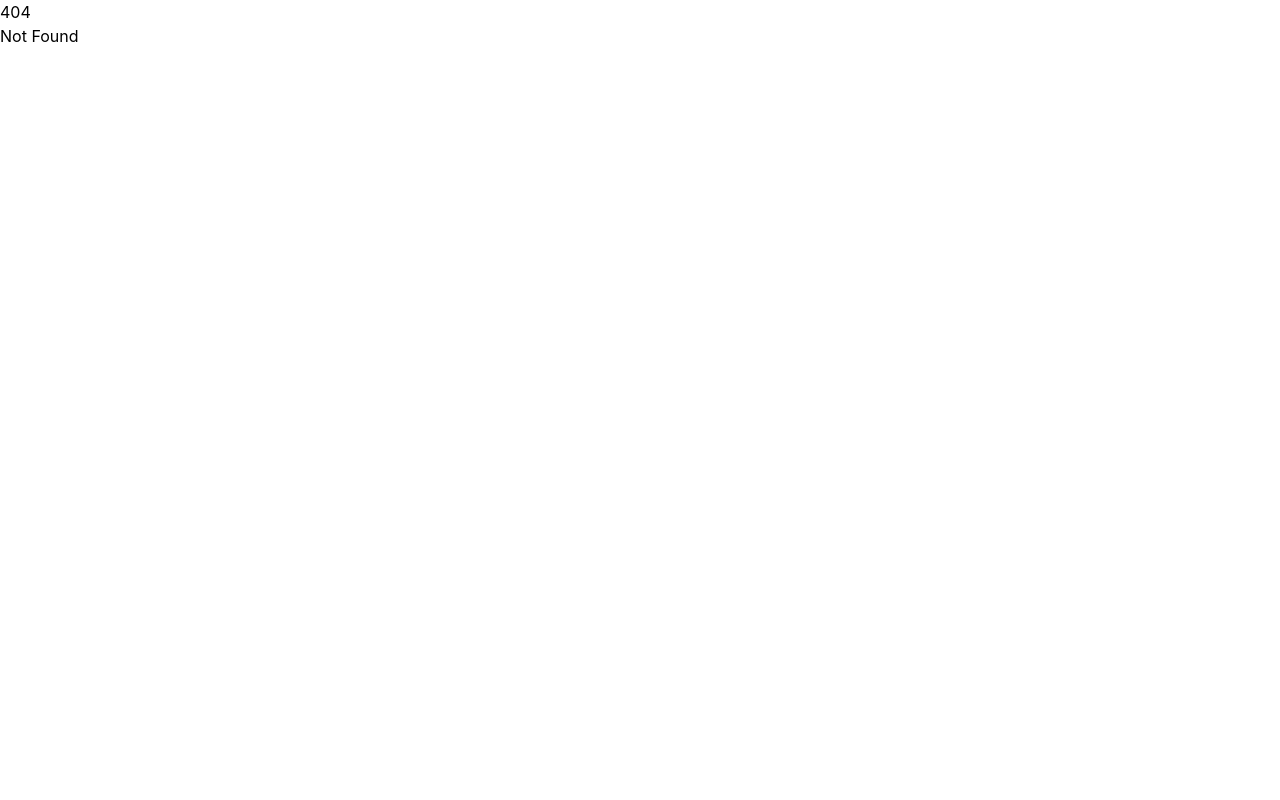
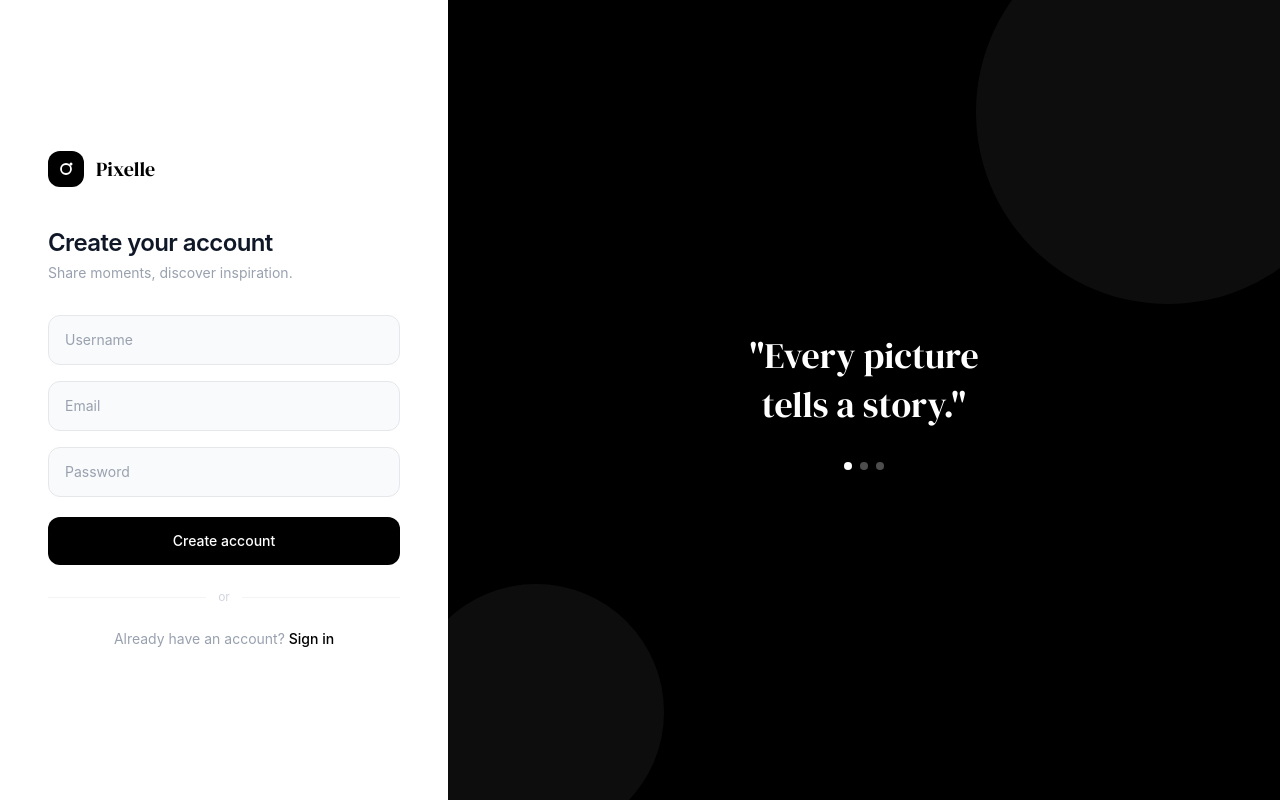
Before and after one commit to suisashehi/Insta_Clone, a SvelteKit app: page /auth/register in a window 1280 px wide. Before the commit this address had no page. Built offline with nearby package versions, Linux system fonts and the light colour scheme.

Commit message:
add register page with bcrypt password hashing

```diff
--- /dev/null
+++ b/src/routes/auth/register/+page.server.js
@@ -0,0 +1,45 @@
+// Handle user registration with password hashing and session creation
+import { hashPassword, createSession } from '$lib/server/auth';
+import pool from '$lib/server/database';
+import { fail, redirect } from '@sveltejs/kit';
+
+export const actions = {
+    default: async ({ request, cookies }) => {
+        const formData = await request.formData();
+        const username = formData.get('username');
+        const email = formData.get('email');
+        const password = formData.get('password');
+
+        // Basic validation
+        if (!username || !email || !password) {
+            return fail(400, { error: 'All fields are required' });
+        }
+
+        // Check if username or email already exists
+        const [existing] = await pool.query(
+            'SELECT id FROM users WHERE username = ? OR email = ?',
+            [username, email]
+        );
+
+        if (existing.length > 0) {
+            return fail(400, { error: 'Username or email already taken' });
+        }
+
+        // Hash password and insert new user
+        const password_hash = await hashPassword(password);
+        const [result] = await pool.query(
+            'INSERT INTO users (username, email, password_hash) VALUES (?, ?, ?)',
+            [username, email, password_hash]
+        );
+
+        // Create session in DB and set cookie
+        const sessionId = await createSession(result.insertId);
+        cookies.set('session_id', sessionId, {
+            path: '/',
+            httpOnly: true,
+            maxAge: 60 * 60 * 24 * 30
+        });
+
+        throw redirect(303, '/dashboard');
+    }
+};
--- /dev/null
+++ b/src/routes/auth/register/+page.svelte
@@ -0,0 +1,93 @@
+<script>
+    let { form } = $props();
+</script>
+
+<svelte:head>
+    <link href="https://fonts.googleapis.com/css2?family=DM+Sans:wght@300;400;500;600&family=DM+Serif+Display&display=swap" rel="stylesheet">
+</svelte:head>
+
+<div class="min-h-screen flex flex-col md:flex-row">
+
+    <!-- Left: Form -->
+    <div class="w-full md:max-w-md bg-white flex flex-col justify-center px-8 sm:px-12 py-16">
+
+        <!-- Logo -->
+        <div class="flex items-center gap-3 mb-10">
+            <div class="w-9 h-9 bg-black rounded-xl flex items-center justify-center flex-shrink-0">
+                <svg width="20" height="20" viewBox="0 0 20 20" fill="none">
+                    <circle cx="10" cy="10" r="5" stroke="white" stroke-width="1.8" fill="none"/>
+                    <circle cx="15" cy="5" r="1.5" fill="white"/>
+                </svg>
+            </div>
+            <span class="text-xl text-black" style="font-family: 'DM Serif Display', serif;">Pixelle</span>
+        </div>
+
+        <h1 class="text-2xl font-semibold text-gray-900 tracking-tight mb-1">Create your account</h1>
+        <p class="text-sm text-gray-400 mb-8">Share moments, discover inspiration.</p>
+
+        {#if form?.error}
+            <div class="mb-5 px-4 py-3 bg-red-50 border border-red-200 rounded-xl text-sm text-red-500">
+                {form.error}
+            </div>
+        {/if}
+
+        <form method="POST" class="flex flex-col gap-4">
+            <input
+                type="text" id="username" name="username"
+                placeholder="Username" required
+                class="w-full px-4 py-3.5 bg-gray-50 border border-gray-200 rounded-xl text-sm text-gray-900 placeholder:text-gray-400 focus:outline-none focus:border-black focus:bg-white transition"
+            />
+            <input
+                type="email" id="email" name="email"
+                placeholder="Email" required
+                class="w-full px-4 py-3.5 bg-gray-50 border border-gray-200 rounded-xl text-sm text-gray-900 placeholder:text-gray-400 focus:outline-none focus:border-black focus:bg-white transition"
+            />
+            <input
+                type="password" id="password" name="password"
+                placeholder="Password" required
+                class="w-full px-4 py-3.5 bg-gray-50 border border-gray-200 rounded-xl text-sm text-gray-900 placeholder:text-gray-400 focus:outline-none focus:border-black focus:bg-white transition"
+            />
+
+            <button type="submit"
+                class="w-full bg-black hover:bg-gray-800 text-white text-sm font-medium py-3.5 rounded-xl transition active:scale-[0.98] mt-1">
+                Create account
+            </button>
+        </form>
+
+        <div class="flex items-center gap-3 my-6">
+            <div class="flex-1 h-px bg-gray-100"></div>
+            <span class="text-xs text-gray-300">or</span>
+            <div class="flex-1 h-px bg-gray-100"></div>
+        </div>
+
+        <p class="text-center text-sm text-gray-400">
+            Already have an account?
+            <a href="/auth/login" class="text-black font-medium hover:underline">Sign in</a>
+        </p>
+    </div>
+
+    <!-- Right: Dark panel — hidden on mobile, visible md+ -->
+    <div class="hidden md:flex flex-1 bg-black items-center justify-center relative overflow-hidden">
+        <div class="absolute w-96 h-96 rounded-full bg-white/5 -top-20 -right-20"></div>
+        <div class="absolute w-64 h-64 rounded-full bg-white/5 -bottom-10 -left-10"></div>
+
+        <div class="relative z-10 text-center px-12">
+            <p class="text-white text-4xl leading-snug mb-8" style="font-family: 'DM Serif Display', serif;">
+                "Every picture<br>tells a story."
+            </p>
+            <div class="flex gap-2 justify-center">
+                <span class="w-2 h-2 rounded-full bg-white"></span>
+                <span class="w-2 h-2 rounded-full bg-white/30"></span>
+                <span class="w-2 h-2 rounded-full bg-white/30"></span>
+            </div>
+        </div>
+    </div>
+
+    <!-- Mobile bottom decoration -->
+    <div class="md:hidden bg-black py-10 px-8 text-center">
+        <p class="text-white text-2xl leading-snug" style="font-family: 'DM Serif Display', serif;">
+            "Every picture tells a story."
+        </p>
+    </div>
+
+</div>
```
